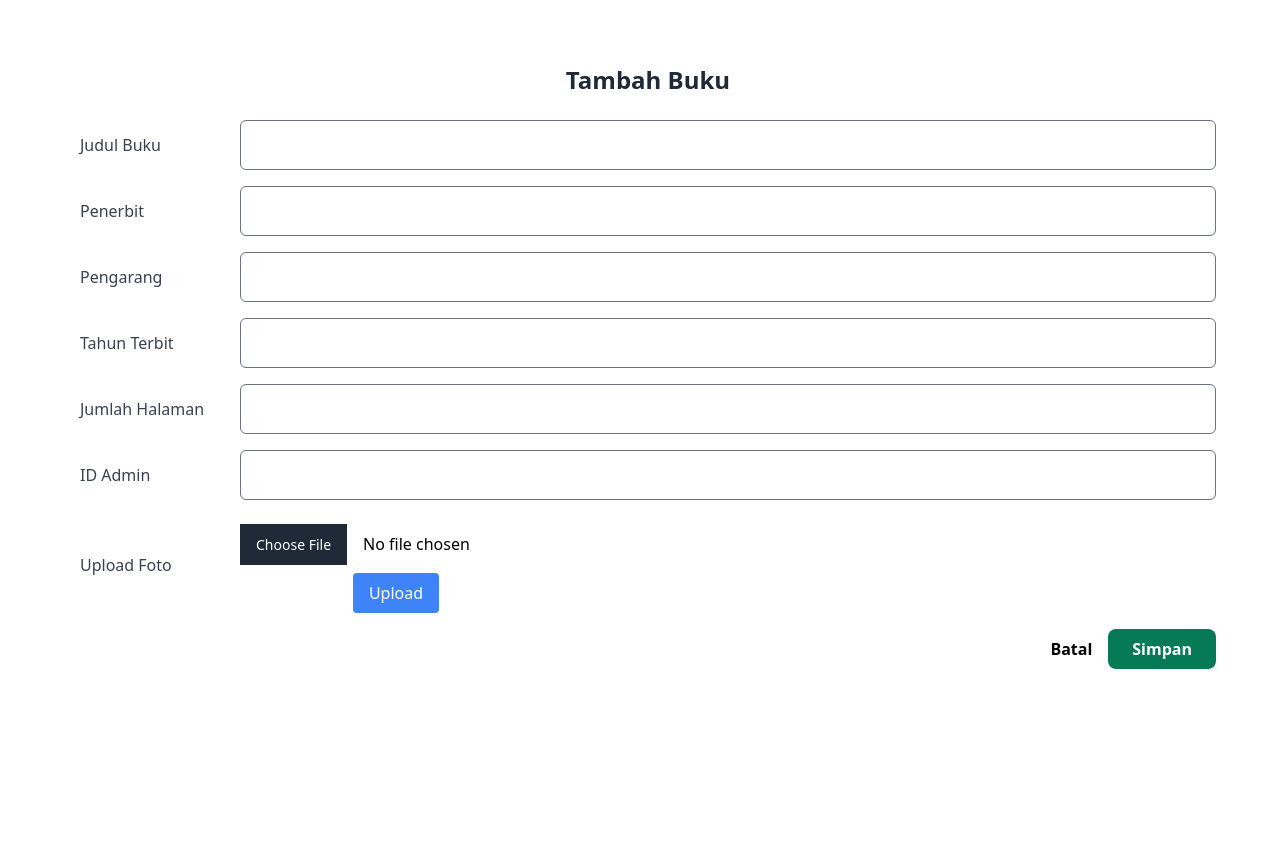
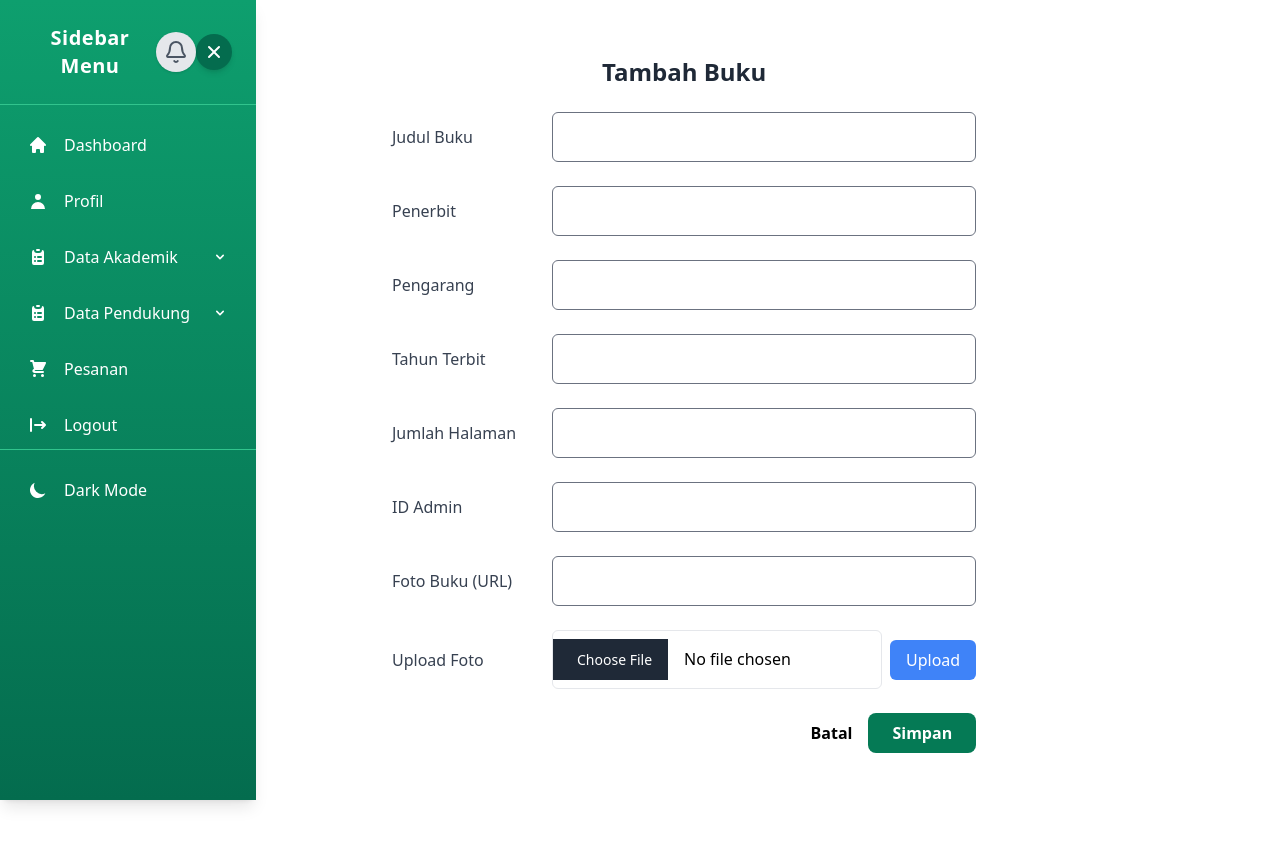
Before and after one commit to projectbinusa/portofoliomranggen-client, a React (Vite) app: page /tambah-buku in a window 1280 px wide. Shown: the top 846 px of the page. Before the commit the page ends 800 px from the top, so only its background shows below. Built offline with nearby package versions, Linux system fonts and the light colour scheme.

Commit message:
merapikan tampilan

```diff
--- a/src/buku/Daftarbuku.jsx
+++ b/src/buku/Daftarbuku.jsx
@@ -1,10 +1,14 @@
 import { useState, useEffect } from "react";
 import { useNavigate } from "react-router-dom";
+import { FaPlus } from "react-icons/fa";
+import { Pencil, Trash2, Search } from "lucide-react";
+import Swal from "sweetalert2";
 import { API_BUKU } from "../utils/BaseUrl";
-import Swal from "sweetalert2";
+import Sidebar from "../components/Sidebar";
 
 const DaftarBuku = () => {
   const [bukuList, setBukuList] = useState([]);
+  const [searchQuery, setSearchQuery] = useState("");
   const navigate = useNavigate();
 
   useEffect(() => {
@@ -18,7 +22,6 @@ const DaftarBuku = () => {
         throw new Error("Gagal mengambil data buku");
       }
       const data = await response.json();
-      console.log(data); // Menampilkan data yang diterima dari API
       setBukuList(data);
     } catch (error) {
       Swal.fire({
@@ -49,84 +52,106 @@ const DaftarBuku = () => {
         }
 
         Swal.fire("Terhapus!", "Buku berhasil dihapus.", "success");
-        fetchBuku(); // Refresh daftar buku
+        fetchBuku();
       } catch (error) {
         Swal.fire("Gagal!", error.message, "error");
       }
     }
   };
 
+  const toCamelCase = (text) => {
+    if (!text) return "";
+    return text
+      .toLowerCase()
+      .split(" ")
+      .map((word) => word.charAt(0).toUpperCase() + word.slice(1))
+      .join(" ");
+  };
+
+  const filteredBuku = bukuList.filter((buku) =>
+    `${buku.judulBuku} ${buku.penerbit} ${buku.pengarang}`.toLowerCase().includes(searchQuery.toLowerCase())
+  );
+
   return (
-    <div className="p-8">
-      <h2 className="text-2xl font-semibold mb-6 text-gray-800">Daftar Buku</h2>
+    <div className="flex">
+      <Sidebar/>
+      <div className="flex-1 p-6 ml-48 pl-4">
+        <div className="flex justify-between items-center mb-4">
+          <div className="relative w-1/3">
+            <Search className="absolute ml-3 text-gray-500 top-3 left-3" size={20} />
+            <input
+              type="text"
+              placeholder="Cari buku..."
+              value={searchQuery}
+              onChange={(e) => setSearchQuery(e.target.value)}
+              className="pl-12 pr-4 py-2 w-full text-sm border-2 border-gray-600 rounded-md focus:outline-none focus:ring-2 focus:ring-blue-500"
+            />
+          </div>
+
           <button
-        className="mb-4 px-4 py-2 bg-blue-600 text-white rounded-lg hover:bg-blue-700"
             onClick={() => navigate("/tambah-buku")}
+            className="flex items-center gap-2 bg-green-500 text-white px-4 py-2 rounded-md hover:bg-green-600 transition"
           >
-        + Tambah Buku
+            <FaPlus size={16} />
           </button>
+        </div>
 
-      <div className="overflow-x-auto mt-6">
-        <table className="w-full border border-gray-300 rounded-lg">
-          <thead className="bg-gray-200">
+        <div className="relative overflow-x-auto shadow-md">
+          <table className="w-full text-sm text-left text-gray-700">
+            <thead className="text-xs uppercase bg-gray-200 text-gray-700">
               <tr>
-              <th className="border p-3">No</th>
-              <th className="border p-3">Foto</th>
-              <th className="border p-3">Judul Buku</th>
-              <th className="border p-3">Penerbit</th>
-              <th className="border p-3">Pengarang</th>
-              <th className="border p-3">Tahun</th>
-              <th className="border p-3">Halaman</th>
-              <th className="border p-3">Aksi</th>
+                <th className="px-6 py-3 text-center">No</th>
+                <th className="px-6 py-3 text-center">Foto</th>
+                <th className="px-6 py-3 text-center">Judul Buku</th>
+                <th className="px-6 py-3 text-center">Penerbit</th>
+                <th className="px-6 py-3 text-center">Pengarang</th>
+                <th className="px-6 py-3 text-center">Tahun</th>
+                <th className="px-6 py-3 text-center">Halaman</th>
+                <th className="px-6 py-3 text-center">Aksi</th>
               </tr>
             </thead>
-          <tbody>
-            {bukuList.length > 0 ? (
-              bukuList.map((buku, index) => (
-                <tr key={buku.id} className="text-center">
-                  <td className="border p-3">{index + 1}</td>
-                  <td className="border p-3 w-20 h-28 object-cover rounded-md mx-auto">
-                    {/* Menampilkan foto jika ada */}
+            <tbody className="bg-gray-100">
+              {filteredBuku.map((buku, index) => (
+                <tr key={buku.id} className="hover:bg-gray-100">
+                  <td className="px-6 py-4 text-center">{index + 1}</td>
+                  <td className="px-6 py-4 text-center w-32 h-32">
                     {buku.fotoUrl && (
                       <img
                         src={buku.fotoUrl}
                         alt="Foto Buku"
-                        className="w-full h-full object-cover rounded-md"
+                        className="w-full h-full object-cover rounded-md mx-auto"
                       />
                     )}
                   </td>
-                  <td className="border p-3">{buku.judulBuku}</td>
-                  <td className="border p-3">{buku.penerbit}</td>
-                  <td className="border p-3">{buku.pengarang}</td>
-                  <td className="border p-3">{buku.tahunTerbit}</td>
-                  <td className="border p-3">{buku.jumlahHalaman}</td>
-                  <td className="border p-3 space-x-2">
+                  <td className="px-6 py-4">{toCamelCase(buku.judulBuku)}</td>
+                  <td className="px-6 py-4">{toCamelCase(buku.penerbit)}</td>
+                  <td className="px-6 py-4">{toCamelCase(buku.pengarang)}</td>
+                  <td className="px-6 py-4">{buku.tahunTerbit}</td>
+                  <td className="px-6 py-4">{buku.jumlahHalaman}</td>
+                  <td className="px-6 py-4 flex justify-center gap-3">
                     <button
-                      className="px-3 py-1 bg-yellow-500 text-white rounded hover:bg-yellow-600"
                       onClick={() => navigate(`/edit-buku/${buku.id}`)}
-                    >
-                      Edit
+                      className="flex items-center gap-2 bg-blue-500 text-white px-3 py-1 rounded-md hover:bg-blue-600 transition">
+                      <Pencil size={18} />
                     </button>
                     <button
-                      className="px-3 py-1 bg-red-500 text-white rounded hover:bg-red-600"
                       onClick={() => handleDelete(buku.id)}
-                    >
-                      Hapus
+                      className="flex items-center gap-2 bg-red-500 text-white px-3 py-1 rounded-md hover:bg-red-600 transition">
+                      <Trash2 size={18} />
                     </button>
                   </td>
                 </tr>
-              ))
-            ) : (
+              ))}
+              {filteredBuku.length === 0 && (
                 <tr>
-                <td colSpan="8" className="border p-3 text-center text-gray-500">
-                  Tidak ada data buku.
-                </td>
+                  <td colSpan="8" className="px-6 py-4 text-center">Tidak ada data buku yang sesuai.</td>
                 </tr>
               )}
             </tbody>
           </table>
         </div>
       </div>
+    </div>
   );
 };
 
--- a/src/buku/EditBuku.jsx
+++ b/src/buku/EditBuku.jsx
@@ -4,7 +4,7 @@ import Swal from "sweetalert2";
 import axios from "axios";
 import Sidebar from "../components/Sidebar";
 import { API_BUKU } from "../utils/BaseUrl";
-import UploadFoto from "../upload/UploadFoto"; // Mengimpor komponen UploadFoto
+import UploadFoto from "../upload/UploadFoto";
 
 const EditBuku = () => {
   const { id } = useParams();
@@ -20,6 +20,7 @@ const EditBuku = () => {
     fotoUrl: "",
   });
 
+  const [isUploading, setIsUploading] = useState(false); // Status upload foto
   useEffect(() => {
     const fetchBuku = async () => {
       try {
@@ -36,13 +37,23 @@ const EditBuku = () => {
     setBuku({ ...buku, [e.target.name]: e.target.value });
   };
 
-  // Fungsi untuk menangani sukses upload foto
   const handleUploadSuccess = (imageUrl) => {
     setBuku({ ...buku, fotoUrl: imageUrl });
+    setIsUploading(false);
   };
 
   const handleSubmit = async (e) => {
     e.preventDefault();
+
+    if (isUploading) {
+      Swal.fire({
+        title: "Gagal!",
+        text: "Silakan tunggu hingga foto selesai di-upload.",
+        icon: "error",
+        confirmButtonText: "Ok",
+      });
+      return;
+    }
 
     if (
       !buku.judulBuku ||
@@ -53,32 +64,48 @@ const EditBuku = () => {
       !buku.idAdmin ||
       !buku.fotoUrl
     ) {
-      Swal.fire("Gagal!", "Semua field harus diisi.", "error");
+      Swal.fire({
+        title: "Gagal!",
+        text: "Semua field harus diisi.",
+        icon: "error",
+        confirmButtonText: "Ok",
+      });
       return;
     }
 
     try {
       await axios.put(`${API_BUKU}/editByid/${id}`, buku);
-      Swal.fire("Sukses!", "Data buku berhasil diperbarui.", "success").then(() => {
+      Swal.fire({
+        title: "Sukses!",
+        text: "Data buku berhasil diperbarui.",
+        icon: "success",
+        confirmButtonText: "Ok",
+      }).then(() => {
         navigate("/buku");
       });
     } catch (error) {
-      Swal.fire("Gagal!", "Terjadi kesalahan saat memperbarui data buku.", "error");
+      Swal.fire({
+        title: "Gagal!",
+        text: "Terjadi kesalahan saat memperbarui data buku.",
+        icon: "error",
+        confirmButtonText: "Ok",
+      });
     }
   };
 
   return (
-    <div className="flex">
-      <Sidebar className="w-64" />
-      <div className="flex-1 p-8 ml-4">
-        <h2 className="text-2xl font-semibold mb-6 text-gray-800">Edit Buku</h2>
+    <div className="flex h-screen">
+      <Sidebar />
+      <div className="flex ml-64 w-full max-w">
+        <div className="p-6 rounded-lg">
+          <h2 className="text-2xl font-semibold mb-6 text-gray-800 text-center">Edit Buku</h2>
           <form onSubmit={handleSubmit} className="space-y-6">
-          {[
-            { label: "Judul Buku", name: "judulBuku", type: "text" },
+            {[{ label: "Judul Buku", name: "judulBuku", type: "text" },
               { label: "Penerbit", name: "penerbit", type: "text" },
               { label: "Pengarang", name: "pengarang", type: "text" },
               { label: "Tahun Terbit", name: "tahunTerbit", type: "number" },
               { label: "Jumlah Halaman", name: "jumlahHalaman", type: "number" },
+              { label: "ID Admin", name: "idAdmin", type: "number" },
               { label: "Foto Buku (URL)", name: "fotoUrl", type: "text" },
             ].map((field) => (
               <div key={field.name} className="flex items-center">
@@ -86,7 +113,7 @@ const EditBuku = () => {
                 <input
                   type={field.type}
                   name={field.name}
-                value={buku[field.name] || ""}
+                  value={buku[field.name]}
                   onChange={handleChange}
                   className="flex-1 border rounded-md p-3 focus:ring-2 focus:ring-blue-500"
                 />
@@ -96,27 +123,30 @@ const EditBuku = () => {
             {/* Komponen Upload Foto */}
             <div className="flex items-center">
               <label className="w-40 text-gray-700 font-medium text-left">Upload Foto</label>
-            <UploadFoto onUploadSuccess={handleUploadSuccess} />
+              <UploadFoto
+                onUploadSuccess={handleUploadSuccess}
+                setIsUploading={setIsUploading}
+              />
             </div>
 
-          {/* Tampilkan Preview Gambar */}
-          {buku.fotoUrl && (
-            <div className="flex items-center justify-center">
-              <img src={buku.fotoUrl} alt="Preview Buku" className="w-32 h-48 object-cover rounded-md shadow-lg" />
-            </div>
-          )}
-
             <div className="flex justify-end gap-4 mt-6">
-            <button type="button" className="text-black font-semibold hover:underline" onClick={() => navigate("/buku")}>
+              <button
+                type="button"
+                className="text-black font-semibold hover:underline"
+                onClick={() => navigate("/buku")}>
                 Batal
               </button>
-            <button type="submit" className="bg-green-600 text-white font-semibold px-6 py-2 rounded-lg hover:bg-green-700 transition">
+              <button
+                type="submit"
+                className="bg-green-600 text-white font-semibold px-6 py-2
+                 rounded-lg hover:bg-green-700 transition">
                 Simpan
               </button>
             </div>
           </form>
         </div>
       </div>
+    </div>
   );
 };
 
--- a/src/buku/TambahBuku.jsx
+++ b/src/buku/TambahBuku.jsx
@@ -3,6 +3,7 @@ import { useNavigate } from "react-router-dom";
 import { API_BUKU } from "../utils/BaseUrl";
 import Swal from "sweetalert2";
 import UploadFoto from "../upload/UploadFoto";
+import Sidebar from "../components/Sidebar";
 
 const TambahBuku = () => {
   const [buku, setBuku] = useState({
@@ -12,7 +13,7 @@ const TambahBuku = () => {
     tahunTerbit: "",
     jumlahHalaman: "",
     idAdmin: "",
-    fotoUrl: "", // Akan diisi otomatis setelah upload
+    fotoUrl: "",
   });
 
   const [isUploading, setIsUploading] = useState(false); // Status untuk menunggu upload foto selesai
@@ -92,15 +93,19 @@ const TambahBuku = () => {
   };
 
   return (
-    <div className="flex-1 p-8 ml-4">
-      <h2 className="text-2xl font-semibold mb-6 text-gray-800">Tambah Buku</h2>
-      <form onSubmit={handleSubmit} className="space-y-4 mt-6">
+    <div className="flex h-screen">
+      <Sidebar />
+      <div className="flex ml-64 w-full max-w">
+        <div className="p-6 rounded-lg">
+          <h2 className="text-2xl font-semibold mb-6 text-gray-800 text-center">Tambah Buku</h2>
+          <form onSubmit={handleSubmit} className="space-y-6">
             {[{ label: "Judul Buku", name: "judulBuku", type: "text" },
               { label: "Penerbit", name: "penerbit", type: "text" },
               { label: "Pengarang", name: "pengarang", type: "text" },
               { label: "Tahun Terbit", name: "tahunTerbit", type: "number" },
               { label: "Jumlah Halaman", name: "jumlahHalaman", type: "number" },
               { label: "ID Admin", name: "idAdmin", type: "number" },
+              { label: "Foto Buku (URL)", name: "fotoUrl", type: "text" },
             ].map((field) => (
               <div key={field.name} className="flex items-center">
                 <label className="w-40 text-gray-700 font-medium text-left">{field.label}</label>
@@ -119,7 +124,7 @@ const TambahBuku = () => {
               <label className="w-40 text-gray-700 font-medium text-left">Upload Foto</label>
               <UploadFoto
                 onUploadSuccess={handleUploadSuccess}
-            setIsUploading={setIsUploading} // Update status upload
+                setIsUploading={setIsUploading}
               />
             </div>
 
@@ -127,19 +132,20 @@ const TambahBuku = () => {
               <button
                 type="button"
                 className="text-black font-semibold hover:underline"
-            onClick={() => navigate("/buku")}
-          >
+                onClick={() => navigate("/buku")}>
                 Batal
               </button>
               <button
                 type="submit"
-            className="bg-green-600 text-white font-semibold px-6 py-2 rounded-lg hover:bg-green-700 transition"
-          >
+                className="bg-green-600 text-white font-semibold px-6 py-2
+                 rounded-lg hover:bg-green-700 transition">
                 Simpan
               </button>
             </div>
           </form>
         </div>
+      </div>
+    </div>
   );
 };
 
--- a/src/produk/EditProduk.jsx
+++ b/src/produk/EditProduk.jsx
@@ -3,6 +3,7 @@ import { useNavigate, useParams } from "react-router-dom";
 import Swal from "sweetalert2";
 import axios from "axios";
 import { API_PRODUK } from "../utils/BaseUrl";
+import UploadFoto from "../upload/UploadFoto";
 
 const EditProduk = () => {
   const { id } = useParams();
@@ -15,6 +16,8 @@ const EditProduk = () => {
     harga: 0,
     fotoUrl: "",
   });
+
+  const [isUploading, setIsUploading] = useState(false); // Status upload foto
 
   useEffect(() => {
     axios
@@ -42,8 +45,23 @@ const EditProduk = () => {
     }));
   };
 
+  const handleUploadSuccess = (imageUrl) => {
+    setProduk({ ...produk, fotoUrl: imageUrl });
+    setIsUploading(false);
+  };
+
   const handleSubmit = async (e) => {
     e.preventDefault();
+
+    if (isUploading) {
+      Swal.fire({
+        title: "Gagal!",
+        text: "Silakan tunggu hingga foto selesai di-upload.",
+        icon: "error",
+        confirmButtonText: "Ok",
+      });
+      return;
+    }
 
     if (!produk.nama || !produk.deskripsi || !produk.kondisi || produk.harga <= 0 || !produk.fotoUrl) {
       Swal.fire("Gagal!", "Semua field harus diisi dengan benar.", "error");
@@ -65,37 +83,44 @@ const EditProduk = () => {
     <div className="flex-1 p-8 ml-4 mt-10">
       <h2 className="text-2xl font-semibold mb-6 text-gray-800">Edit Produk</h2>
       <form onSubmit={handleSubmit} className="space-y-4">
-        {[
-          { label: "Nama Produk", name: "nama", type: "text" },
+        {[{ label: "Nama Produk", name: "nama", type: "text" },
           { label: "Deskripsi", name: "deskripsi", type: "text" },
           { label: "Kondisi", name: "kondisi", type: "text" },
           { label: "Harga", name: "harga", type: "number" },
           { label: "Foto Produk (URL)", name: "fotoUrl", type: "text" },
         ].map((field) => (
-          <div key={field.name} className="flex items-center gap-4">
+          <div key={field.name} className="flex items-center">
             <label className="w-40 text-gray-700 font-medium text-left">{field.label}</label>
             <input
               type={field.type}
               name={field.name}
-              value={produk[field.name] || ""}
+              value={produk[field.name]}
               onChange={handleChange}
               className="flex-1 border rounded-md p-3 focus:ring-2 focus:ring-blue-500"
             />
           </div>
         ))}
 
+        {/* Komponen Upload Foto */}
+        <div className="flex items-center gap-4">
+          <label className="w-40 text-gray-700 font-medium text-left">Upload Foto Produk</label>
+          <UploadFoto
+            onUploadSuccess={handleUploadSuccess}
+            setIsUploading={setIsUploading}
+          />
+        </div>
+
         <div className="flex justify-end gap-4 mt-6">
           <button
             type="button"
             className="text-black font-semibold hover:underline"
-            onClick={() => navigate("/produk")}
-          >
+            onClick={() => navigate("/produk")}>
             Batal
           </button>
           <button
             type="submit"
-            className="bg-green-600 text-white font-semibold px-6 py-2 rounded-lg hover:bg-green-700 transition"
-          >
+            className="bg-green-600 text-white font-semibold px-6 py-2
+             rounded-lg hover:bg-green-700 transition">
             Simpan
           </button>
         </div>
--- a/src/produk/TambahProduk.jsx
+++ b/src/produk/TambahProduk.jsx
@@ -2,6 +2,7 @@ import { useState } from "react";
 import { useNavigate } from "react-router-dom";
 import Swal from "sweetalert2";
 import { API_PRODUK } from "../utils/BaseUrl";
+import UploadFoto from "../upload/UploadFoto";
 
 const TambahProduk = () => {
   const [produk, setProduk] = useState({
@@ -12,7 +13,13 @@ const TambahProduk = () => {
     fotoUrl: "",
   });
 
+  const [isUploading, setIsUploading] = useState(false); // Status untuk menunggu upload foto selesai
   const navigate = useNavigate();
+
+  const handleUploadSuccess = (imageUrl) => {
+    setProduk({ ...produk, fotoUrl: imageUrl });
+    setIsUploading(false); // Menandakan bahwa upload selesai
+  };
 
   const toCamelCase = (text) => {
     return text
@@ -29,6 +36,17 @@ const TambahProduk = () => {
   const handleSubmit = async (e) => {
     e.preventDefault();
 
+    // Pastikan foto sudah di-upload sebelum submit
+    if (isUploading) {
+      Swal.fire({
+        title: "Gagal!",
+        text: "Silakan tunggu hingga foto selesai di-upload.",
+        icon: "error",
+        confirmButtonText: "Ok",
+      });
+      return;
+    }
+
     if (!produk.nama || !produk.deskripsi || !produk.kondisi || !produk.harga || !produk.fotoUrl) {
       Swal.fire({
         title: "Gagal!",
@@ -44,7 +62,7 @@ const TambahProduk = () => {
       deskripsi: toCamelCase(produk.deskripsi),
       kondisi: toCamelCase(produk.kondisi),
       harga: parseFloat(produk.harga),
-      foto: produk.foto,
+      foto: produk.fotoUrl, // Menggunakan fotoUrl untuk upload foto
     };
 
     try {
@@ -83,12 +101,11 @@ const TambahProduk = () => {
     <div className="flex-1 p-8 ml-4 mt-10">
       <h2 className="text-2xl font-semibold mb-6 text-gray-800">Tambah Produk</h2>
       <form onSubmit={handleSubmit} className="space-y-4">
-        {[
-          { label: "Nama Produk", name: "nama", type: "text" },
+        {[{ label: "Nama Produk", name: "nama", type: "text" },
           { label: "Deskripsi", name: "deskripsi", type: "text" },
           { label: "Kondisi", name: "kondisi", type: "text" },
           { label: "Harga", name: "harga", type: "number" },
-          { label: "URL Foto Produk", name: "fotoUrl", type: "text" },
+          { label: "Foto Produk (URL)", name: "fotoUrl", type: "text" },
         ].map((field) => (
           <div key={field.name} className="flex items-center gap-4">
             <label className="w-40 text-gray-700 font-medium text-left">{field.label}</label>
@@ -101,6 +118,15 @@ const TambahProduk = () => {
             />
           </div>
         ))}
+
+        {/* Komponen Upload Foto */}
+        <div className="flex items-center gap-4">
+          <label className="w-40 text-gray-700 font-medium text-left">Upload Foto</label>
+          <UploadFoto
+            onUploadSuccess={handleUploadSuccess}
+            setIsUploading={setIsUploading}
+          />
+        </div>
 
         <div className="flex justify-end gap-4 mt-6">
           <button
--- a/src/upload/UploadFoto.jsx
+++ b/src/upload/UploadFoto.jsx
@@ -4,55 +4,48 @@ import axios from "axios";
 const UploadFoto = ({ onUploadSuccess }) => {
   const [selectedFile, setSelectedFile] = useState(null);
   const [previewUrl, setPreviewUrl] = useState("");
-  const [imageUrl, setImageUrl] = useState("");  // Menyimpan URL gambar yang di-upload
+  const [imageUrl, setImageUrl] = useState("");
 
   const handleFileChange = (e) => {
     const file = e.target.files[0];
     setSelectedFile(file);
-    setPreviewUrl(URL.createObjectURL(file)); // Preview gambar sebelum di-upload
+    setPreviewUrl(URL.createObjectURL(file));
   };
 
   const handleUpload = async () => {
-    if (!selectedFile) return; // Pastikan ada file yang dipilih
+    if (!selectedFile) return;
 
     const formData = new FormData();
-    formData.append("file", selectedFile); // Menambahkan file ke form data
+    formData.append("file", selectedFile);
 
     try {
-      // Mengirim file ke server
       const response = await axios.post("http://localhost:4321/api/upload/image", formData, {
         headers: { "Content-Type": "multipart/form-data" },
       });
 
-      // Ambil URL gambar yang dikembalikan dari server
       const uploadedImageUrl = response.data.imageUrl;
-
-      // Set imageUrl state untuk menampilkan gambar
       setImageUrl(uploadedImageUrl);
-      onUploadSuccess(uploadedImageUrl); // Panggil fungsi parent jika perlu
+      setPreviewUrl("");
+      onUploadSuccess(uploadedImageUrl);
     } catch (error) {
       console.error("Error uploading file:", error);
     }
   };
 
   return (
-    <div className="flex flex-col items-center">
-      {previewUrl && <img src={previewUrl} alt="Preview" className="w-32 h-32 object-cover" />}
-
-      {/* Menampilkan gambar yang telah di-upload */}
-      {imageUrl && (
-        <div className="mt-4">
-          <img src={imageUrl} alt="Uploaded" className="w-32 h-32 object-cover" />
-        </div>
+    <div className="flex flex-col">
+      {imageUrl ? (
+        <img src={imageUrl} alt="Uploaded" className="w-32 h-32 object-cover mb-2" />
+      ) : (
+        previewUrl && <img src={previewUrl} alt="Preview" className="w-32 h-32 object-cover mb-2" />
       )}
 
-      <input type="file" onChange={handleFileChange} className="mt-2" />
-      <button
-        onClick={handleUpload}
-        className="bg-blue-500 text-white px-4 py-2 rounded mt-2"
-      >
-        Upload
-      </button>
+      <div className="flex items-center gap-2">
+        <input type="file" onChange={handleFileChange} className="border p-2 rounded-md" />
+        <button onClick={handleUpload} className="bg-blue-500 text-white px-4 py-2 rounded-md">
+          Upload
+        </button>
+      </div>
     </div>
   );
 };
```
Lines whose indentation alone changed are shown as unchanged.
